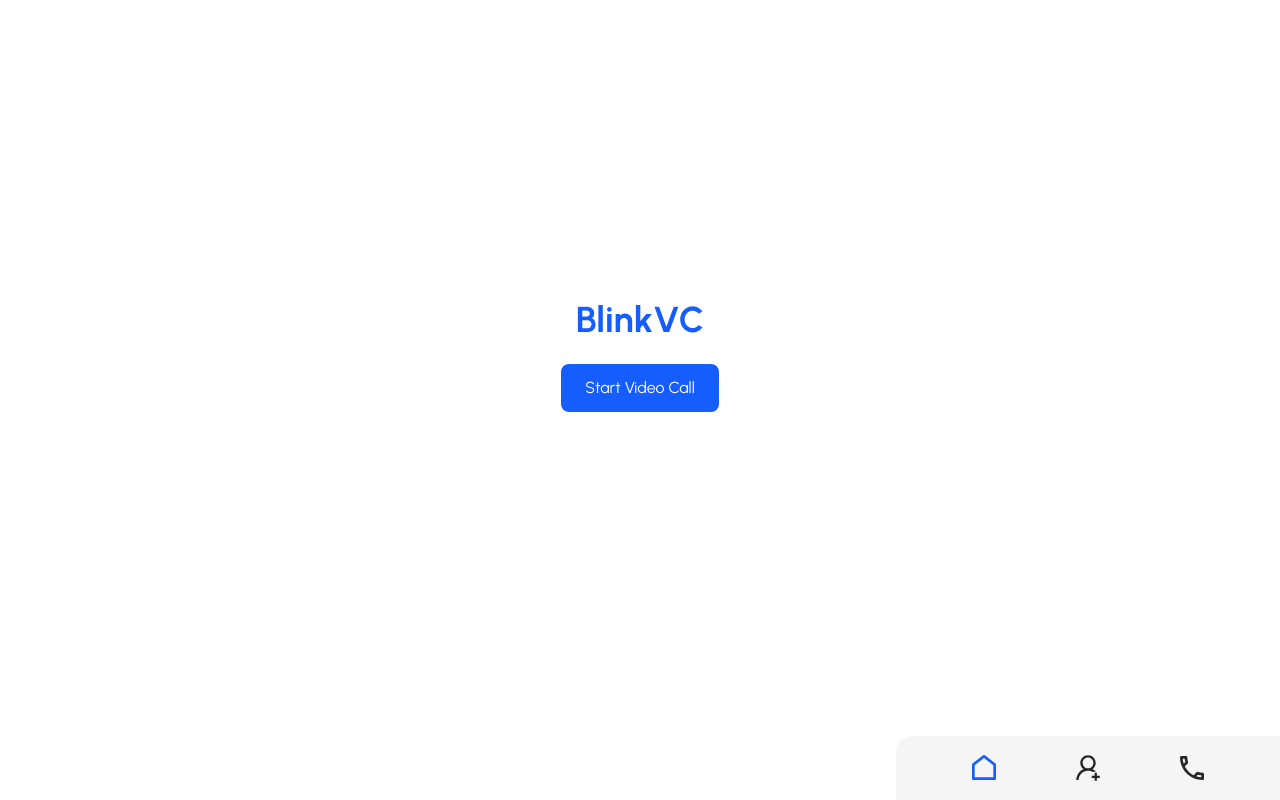
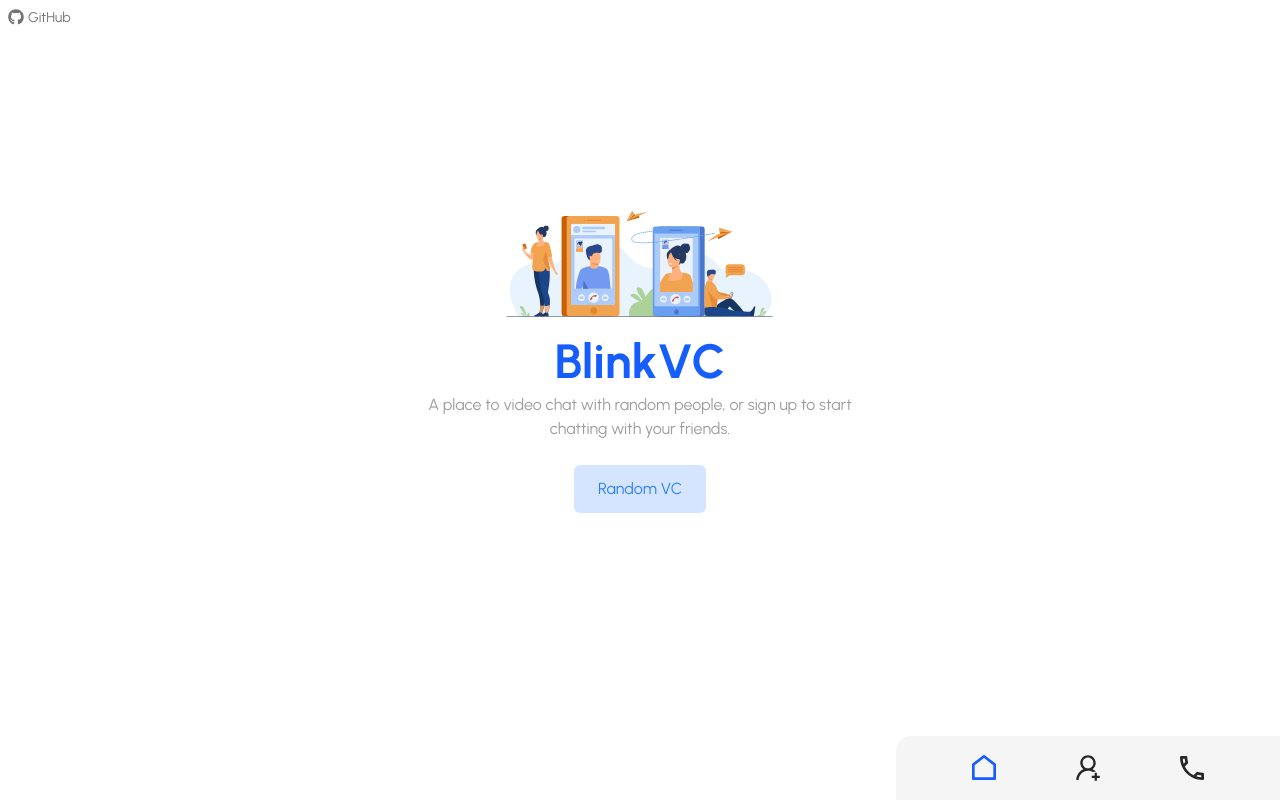
Before and after one commit to krishnatherokar/blinkvc, a Next.js app in the folder frontend/: page / in a window 1280 px wide. Built offline with nearby package versions, Linux system fonts and the light colour scheme; no server answers.

Commit message:
style: add illustation and animation to home page

```diff
--- a/frontend/app/(authRequired)/call/MissedCalls.tsx
+++ b/frontend/app/(authRequired)/call/MissedCalls.tsx
@@ -23,9 +23,9 @@ const MissedCalls = ({
     >
       <StickyTitle>
         Missed Calls
-        <span className="float-start">&emsp;</span>
+        <span className="float-start">&emsp;&emsp;&nbsp;</span>
         <button
-          className="float-end font-light text-red-500 text-md"
+          className="float-end font-normal text-red-500 text-sm py-1"
           onClick={clearMissedCalls}
         >
           Clear All
--- a/frontend/app/page.tsx
+++ b/frontend/app/page.tsx
@@ -1,14 +1,56 @@
+"use client";
+import { motion } from "framer-motion";
+import Image from "next/image";
 import Link from "next/link";
+import { FaGithub } from "react-icons/fa";
 
 export default function Home() {
   return (
-    <main className="flex min-h-screen flex-col items-center justify-center p-8 pb-30">
-      <h1 className="mb-6 text-4xl font-bold text-blue-600">BlinkVC</h1>
-      <Link href="/random">
-        <button className="bg-blue-600 text-white px-6 py-3 rounded-lg">
-          Start Video Call
-        </button>
+    <motion.div
+      initial={{ opacity: 0 }}
+      animate={{ opacity: 1 }}
+      transition={{ duration: 0.2, ease: "easeInOut" }}
+      className="flex min-h-screen flex-col items-center justify-center p-4 pb-30"
+    >
+      {/* Floating github button */}
+      <Link
+        href="https://github.com/krishnatherokar/blinkvc"
+        className="fixed z-4 top-0 left-0 p-2 text-sm text-neutral-500"
+      >
+        <FaGithub className="inline-block mr-1 mb-1 h-4 w-4" />
+        GitHub
       </Link>
-    </main>
+
+      {/* Main section */}
+      <Image
+        priority={true}
+        src="/images/videoCall.svg"
+        alt="Video Call Illustration"
+        width={300}
+        height={150}
+      />
+
+      {/* Heading */}
+      <motion.h1
+        initial={{ opacity: 0, scale: 0.4 }}
+        animate={{ opacity: 1, scale: 1 }}
+        transition={{ delay: 0.2 }}
+        className="mt-1 mb-2 text-5xl font-bold text-blue-600"
+      >
+        BlinkVC
+      </motion.h1>
+
+      <h6 className="mb-6 text-md max-w-md text-center text-neutral-500 opacity-70">
+        A place to video chat with random people, or sign up to start chatting
+        with your friends.
+      </h6>
+
+      <Link
+        href="/random"
+        className="text-blue-500 bg-blue-500/20 px-6 py-3 rounded-md"
+      >
+        Random VC
+      </Link>
+    </motion.div>
   );
 }
```
Also changed, not shown: frontend/public/images/videoCall.svg (added).
